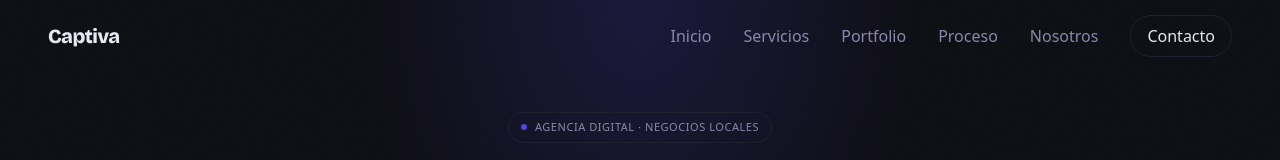
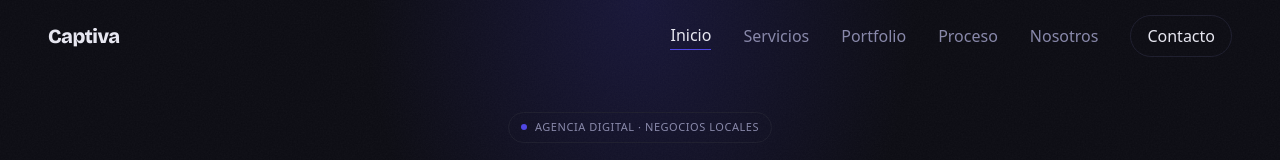
Before and after one commit to Ricardo2325/captiva, a Next.js app: page / in a window 1280 px wide. Shown: the top 160 px of the page. Built offline with nearby package versions, Linux system fonts and the light colour scheme.

Commit message:
style(nav): highlight active link based on current pathname

```diff
--- a/src/components/Nav.tsx
+++ b/src/components/Nav.tsx
@@ -1,6 +1,7 @@
 'use client';
 
 import Link from 'next/link';
+import { usePathname } from 'next/navigation';
 import { motion, useScroll, useMotionValueEvent } from 'framer-motion';
 import { useState } from 'react';
 
@@ -13,6 +14,7 @@ const links = [
 ];
 
 export default function Nav() {
+  const pathname = usePathname();
   const { scrollY } = useScroll();
   const [scrolled, setScrolled] = useState(false);
   const [menuOpen, setMenuOpen] = useState(false);
@@ -40,18 +42,29 @@ export default function Nav() {
 
         {/* Desktop links */}
         <nav className="hidden md:flex items-center gap-8">
-          {links.map((item) => (
+          {links.map((item) => {
+            const isActive = pathname === item.href;
+            return (
               <Link
                 key={item.label}
                 href={item.href}
-              className="text-base text-text-muted hover:text-text-primary transition-colors duration-200"
+                className={`text-base transition-colors duration-200 ${
+                  isActive
+                    ? 'text-text-primary border-b border-accent pb-0.5'
+                    : 'text-text-muted hover:text-text-primary'
+                }`}
               >
                 {item.label}
               </Link>
-          ))}
+            );
+          })}
           <Link
             href="/contacto"
-            className="text-base px-4 py-2 rounded-full border border-border text-text-primary hover:border-accent hover:text-accent transition-all duration-200"
+            className={`text-base px-4 py-2 rounded-full border transition-all duration-200 ${
+              pathname === '/contacto'
+                ? 'border-accent text-accent'
+                : 'border-border text-text-primary hover:border-accent hover:text-accent'
+            }`}
           >
             Contacto
           </Link>
@@ -84,16 +97,21 @@ export default function Nav() {
         style={{ backgroundColor: 'rgba(19, 19, 31, 0.95)', backdropFilter: 'blur(16px)' }}
       >
         <nav className="flex flex-col gap-0 px-6 pb-6">
-          {links.map((item) => (
+          {links.map((item) => {
+            const isActive = pathname === item.href;
+            return (
               <Link
                 key={item.label}
                 href={item.href}
                 onClick={() => setMenuOpen(false)}
-              className="py-4 text-base text-text-muted hover:text-text-primary border-b border-border transition-colors duration-200"
+                className={`py-4 text-base border-b border-border transition-colors duration-200 ${
+                  isActive ? 'text-text-primary' : 'text-text-muted hover:text-text-primary'
+                }`}
               >
                 {item.label}
               </Link>
-          ))}
+            );
+          })}
           <Link
             href="/contacto"
             onClick={() => setMenuOpen(false)}
```
Lines whose indentation alone changed are shown as unchanged.
